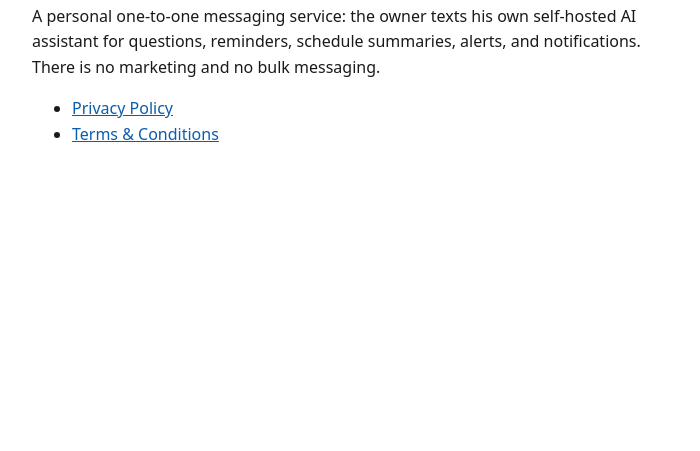
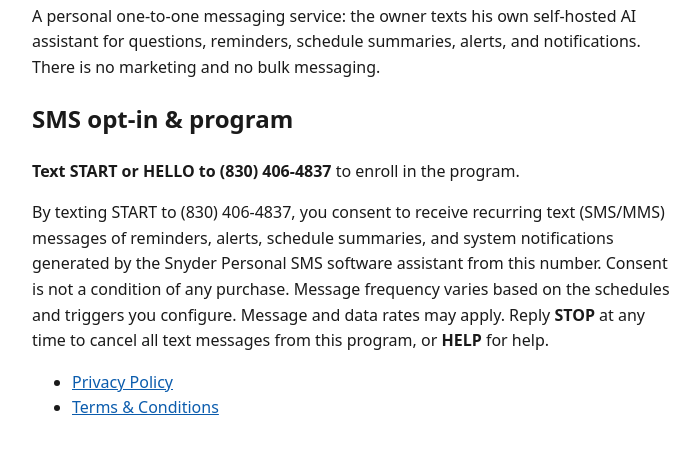
Before and after one commit to Mike61704/snyder-personal-sms, a plain HTML site: page index.html in a window 1280 px wide. Shown: the part 117-568 px from the top of the page, without its empty margins (288-988 px from the left). Drawn offline with Linux system fonts and the light colour scheme.

Commit message:
Publish SMS opt-in CTA: number, START/HELLO keywords, explicit consent language

```diff
--- a/index.html
+++ b/index.html
@@ -5,6 +5,10 @@
 <body>
 <h1>Snyder Personal SMS</h1>
 <p>A personal one-to-one messaging service: the owner texts his own self-hosted AI assistant for questions, reminders, schedule summaries, alerts, and notifications. There is no marketing and no bulk messaging.</p>
+
+<h2>SMS opt-in &amp; program</h2>
+<p><strong>Text START or HELLO to (830) 406-4837</strong> to enroll in the program.</p>
+<p>By texting START to (830) 406-4837, you consent to receive recurring text (SMS/MMS) messages of reminders, alerts, schedule summaries, and system notifications generated by the Snyder Personal SMS software assistant from this number. Consent is not a condition of any purchase. Message frequency varies based on the schedules and triggers you configure. Message and data rates may apply. Reply <strong>STOP</strong> at any time to cancel all text messages from this program, or <strong>HELP</strong> for help.</p>
 <ul>
 <li><a href="privacy-policy.html">Privacy Policy</a></li>
 <li><a href="terms-and-conditions.html">Terms &amp; Conditions</a></li>
```
